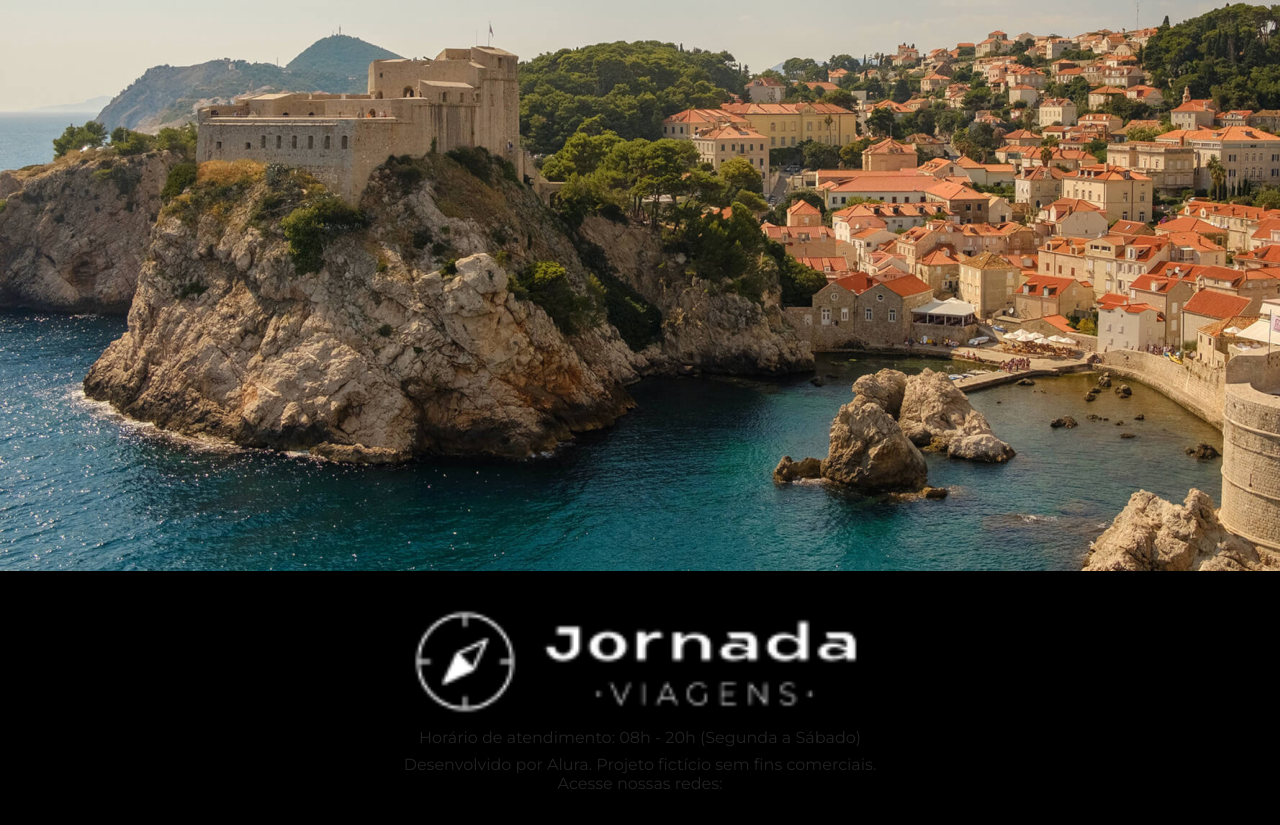
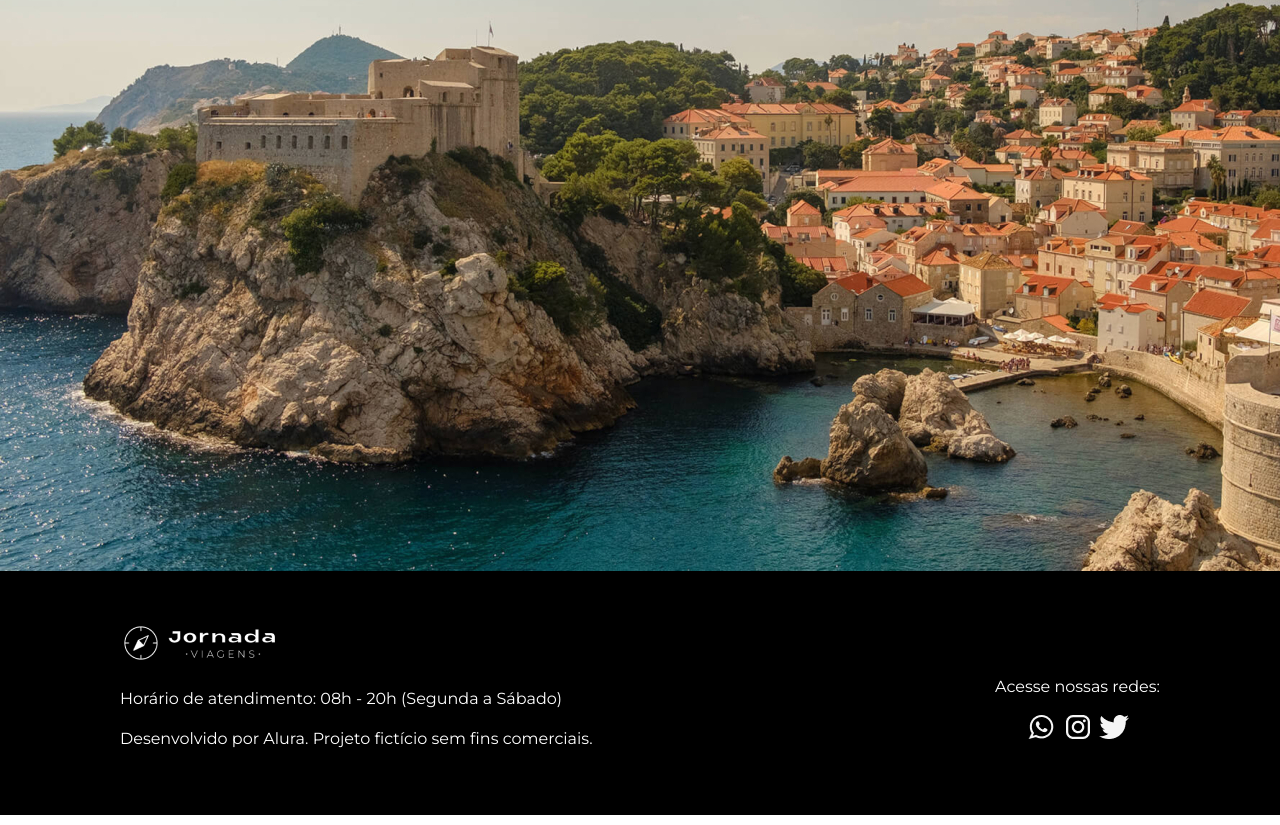
Before and after one commit to Kaleo-A-M/jornada-viagens, a plain HTML site: page index.html in a window 1280 px wide. Shown: the part 4502-5327 px from the top of the page. Drawn offline with Linux system fonts and the light colour scheme.

Commit message:
Finalizacao do site e do footer, atualizacao da acessibilidade do site

```diff
--- a/css/footer.css
+++ b/css/footer.css
@@ -1,13 +1,66 @@
-.footer-content{
-    background: var(--background-tertiary-color);
-    padding: 32px 24px;
+.main-footer {
     display: flex;
     flex-direction: column;
     align-items: center;
+    background: var(--background-tertiary-color);
+    width: 100%;
+    padding: 32px 34px;
+    box-sizing: border-box;
+}
+
+.footer-content {
     text-align: center;
 }
-.footer-comment{
-    display: flex;
-    flex-direction: column;
-    gap: 8px
+
+.img-footer {
+    margin-bottom: 16px;
 }
+
+.footer-text {
+    color: var(--text-secondary-color);
+    font-size: 16px;
+    font-weight: var(--text-weight);
+    line-height: 28px;
+    margin-bottom: 8px;
+}
+
+.footer-social {
+    text-align: center;
+}
+
+@media screen and (min-width:768px) {
+    .main-footer {
+        padding: 32px 60px;
+    }
+
+    .footer-text {
+        font-size: 20px;
+        line-height: 32px;
+    }
+
+    .footer-social {
+        margin-top: 32px;
+    }
+}
+
+@media screen and (min-width:1024px) {
+    .main-footer {
+        flex-direction: row;
+        padding: 52px 120px;
+        justify-content: space-between;
+    }
+
+    .footer-content {
+        text-align: left;
+    }
+
+    .footer-social {
+        width: 165px;
+    }
+
+    .footer-text {
+        font-size: 16px;
+    }
+}
+
+@media screen and (min-width:1440px) {}
--- a/css/testimonials.css
+++ b/css/testimonials.css
@@ -1,6 +1,7 @@
-.testimonials{
+.testimonials {
     margin-bottom: 88px;
 }
+
 .testimonials-items {
     margin: auto;
     width: 312px;
@@ -33,7 +34,7 @@
 }
 
 
-.container-comment h4 {
+.container-comment h3 {
     text-align: start;
     line-height: 43px;
     font-size: 20px;
@@ -65,7 +66,7 @@
         height: 100%;
     }
 
-    .container-comment h4 {
+    .container-comment h3 {
         font-size: 19px;
     }
 
@@ -86,7 +87,7 @@
         height: 206px;
     }
 
-    .container-comment h4 {
+    .container-comment h3 {
         font-size: 20px;
     }
 
--- a/index.html
+++ b/index.html
@@ -28,10 +28,12 @@
             </nav>
         </div>
     </header>
+    <main>
         <!-- section hero -->
         <section class="hero">
             <div class="hero-img"></div>
-        <h2>Somos uma agência apaixonada por criar viagens inesquecíveis. Do destino à seleção das atividades, cuidamos
+            <h2>Somos uma agência apaixonada por criar viagens inesquecíveis. Do destino à seleção das atividades,
+                cuidamos
                 de todos os detalhes para que você aproveite ao máximo cada momento da sua jornada!</h2>
         </section>
         <!-- section offers -->
@@ -51,9 +53,7 @@
                         <a href="#" class="button">Ver detalhes</a>
                     </footer>
                 </article>
-
                 <!-- separação de card -->
-
                 <article class="card san-andreas">
                     <header>
                         <p>HOTEL+AÉREO</p>
@@ -63,9 +63,7 @@
                         <a href="#" class="button">Ver detalhes</a>
                     </footer>
                 </article>
-
                 <!-- separação de card -->
-
                 <article class="card paraiba">
                     <header>
                         <p>HOTEL+AÉREO</p>
@@ -75,9 +73,7 @@
                         <a href="#" class="button">Ver detalhes</a>
                     </footer>
                 </article>
-
                 <!-- separação de card -->
-
                 <article class="card manaus">
                     <header>
                         <p>HOTEL+AÉREO</p>
@@ -124,12 +120,11 @@
                 <h2>Destinos Populares</h2>
                 <hr>
             </div>
-
             <div class="destination-items">
                 <article class="item">
                     <header>
                         <div class="img-item tokyo"></div>
-                    <h4 class="title-destination">Tokyo</h4>
+                        <h3 class="title-destination">Tokyo</h3>
                     </header>
                     <p class="text-destination">Tóquio é uma cidade vibrante e cosmopolita, com seus templos históricos,
                         museus de arte moderna e
@@ -138,15 +133,14 @@
                         <a href="#" class="button">Ver detalhes</a>
                     </footer>
                 </article>
-
                 <!-- Separação de article -->
-
                 <article class="item">
                     <header>
                         <div class="img-item osaka"></div>
-                    <h4 class="title-destination">Osaka</h4>
+                        <h3 class="title-destination">Osaka</h3>
                     </header>
-                <p class="text-destination">Osaka é uma cidade agitada e moderna no Japãos. A cidade é famosa por sua
+                    <p class="text-destination">Osaka é uma cidade agitada e moderna no Japãos. A cidade é famosa por
+                        sua
                         gastronomia deliciosa e por
                         ser um excelente ponto de partida para explorar outras cidades japonesas próximas.</p>
                     <footer>
@@ -168,7 +162,6 @@
                         desconto ou no Pix com 10%
                         dedesconto!</p>
                 </div>
-
                 <div class="img-gallery">
                     <div class="image bag"></div>
                     <div class="image passport"></div>
@@ -184,16 +177,16 @@
             </div>
             <!-- separação -->
             <div class="testimonials-items">
-
                 <div class="container-testimonials">
                     <header>
-                    <p class="comment-user">A Jornada foi uma das melhores agências de viagens que eu já experimentei. O
+                        <p class="comment-user">A Jornada foi uma das melhores agências de viagens que eu já
+                            experimentei. O
                             serviço
                             ao cliente foi excepcional, e toda a equipe foi muito atenciosa e prestativa.</p>
                     </header>
                     <footer class="container-comment">
                         <img src="img/mulher-comment.jpg" alt="imagem de perfil de usuario" class="user-perfil">
-                    <h4>Talita Villas Boas</h4>
+                        <h3>Talita Villas Boas</h3>
                         <div class="star">
                             <span>★</span>
                             <span>★</span>
@@ -203,18 +196,17 @@
                         </div>
                     </footer>
                 </div>
-
                 <!-- separação -->
-
                 <div class="container-testimonials">
                     <header>
-                    <p class="comment-user">Recomendo fortemente a agência de viagens Jornada. Eles oferecem um serviço
+                        <p class="comment-user">Recomendo fortemente a agência de viagens Jornada. Eles oferecem um
+                            serviço
                             personalizado e de alta
                             qualidade que excedeu minhas expectativas em minha última viagem.</p>
                     </header>
                     <footer class="container-comment">
                         <img src="img/homem-comment.jpg" alt="imagem de perfil de usuario" class="user-perfil">
-                    <h4>Amari Salin</h4>
+                        <h3>Amari Salin</h3>
                         <div class="star">
                             <span>★</span>
                             <span>★</span>
@@ -224,19 +216,19 @@
                         </div>
                     </footer>
                 </div>
-
                 <!-- separação -->
-
                 <div class="container-testimonials">
                     <header>
-                    <p class="comment-user">Minha viagem com a Jornada foi incrível! Recomendo muito a agência para quem
+                        <p class="comment-user">Minha viagem com a Jornada foi incrível! Recomendo muito a agência para
+                            quem
                             busca
                             uma experiência
                             emocionante e personalizada.</p>
                     </header>
                     <footer class="container-comment">
-                    <img src="img/homem-preto-branco-comment.jpg" alt="imagem de perfil de usuario" class="user-perfil">
-                    <h4>Lauro B. Matos</h4>
+                        <img src="img/homem-preto-branco-comment.jpg" alt="imagem de perfil de usuario"
+                            class="user-perfil">
+                        <h3>Lauro B. Matos</h3>
                         <div class="star">
                             <span>★</span>
                             <span>★</span>
@@ -252,23 +244,26 @@
         <section class="baseboard">
             <div class="baseboard-img"></div>
         </section>
-    <footer class="footer-content">
-        <section class="footer-comment">
-            <img src="img/Logo-branco-footer.png" alt="logo da empresa jornada Viagens na cor branca" class="img-footer">
+        <footer class="main-footer">
+            <div class="footer-content">
+                <img src="img/Logo-branco-footer.png" alt="logo da empresa jornada Viagens na cor branca"
+                    class="img-footer">
                 <p class="footer-text">Horário de atendimento: 08h - 20h (Segunda a Sábado)</p>
                 <p class="footer-text">Desenvolvido por Alura. Projeto fictício sem fins comerciais.</p>
-        </section>
-        <section class="footer-social">
+            </div>
+            <div class="footer-social">
                 <p class="footer-text">
                     Acesse nossas redes:
                 </p>
-            <nav class="aria-redes">
-                <a href="#"><img src="img/logo-Whatsapp.png" alt="Símbolo do whatsapp" class="logo-redes"></a>
-                <a href="#"><img src="img/logo-Instragam.png" alt="Símbolo do Instagram" class="logo-redes"></a>
-                <a href="#"><img src="img/logo-Twiter.png" alt="Símbolo do Twiter" class="logo-redes"></a>
-            </nav>
-        </section>
+                <a href="#" target="_blank" title="Acesse o whatsapp do Jornada Viagens"><img
+                        src="img/logo-Whatsapp.png" alt="Icone do whatsapp" class="logo-redes"></a>
+                <a href="#" target="_blank" title="Acesse o Instagram do Jornada Viagens"><img
+                        src="img/logo-Instragam.png" alt="Icone do Instagram" class="logo-redes"></a>
+                <a href="#" target="_blank" title="Acesse o Twiter do Jornada Viagens"><img src="img/logo-Twiter.png"
+                        alt="Icone do Twiter" class="logo-redes"></a>
+            </div>
         </footer>
+    </main>
 </body>
 
 </html>
```
Lines whose indentation alone changed are shown as unchanged.
